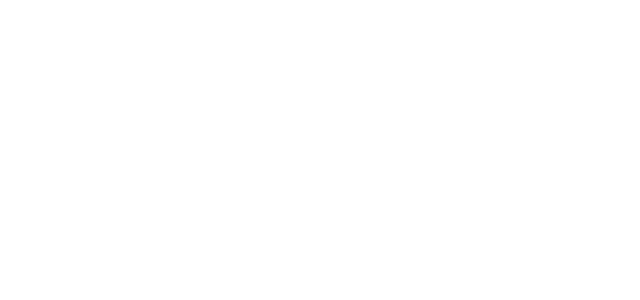
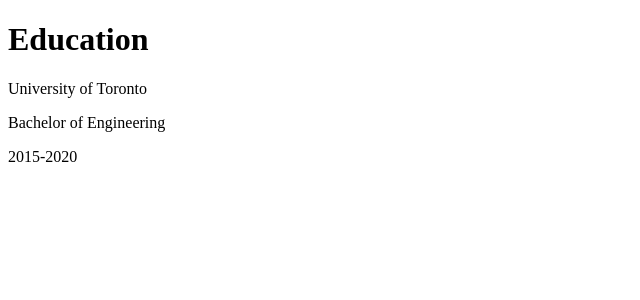
Before and after one commit to jp524/cv-project, a React (Create React App) app: page / in a window 1280 px wide. Shown: the top 300 px of the page, without its empty margins (0-640 px from the left). Built offline with nearby package versions, Linux system fonts and the light colour scheme.

Commit message:
Add Education component with default state

```diff
--- a/src/App.tsx
+++ b/src/App.tsx
@@ -1,8 +1,15 @@
 import React from 'react';
 import './App.css';
+import Education from './components/Education';
 
-function App() {
-  return <div className="App"></div>;
+class App extends React.Component {
+  render() {
+    return (
+      <div className="App">
+        <Education />
+      </div>
+    );
+  }
 }
 
 export default App;
--- /dev/null
+++ b/src/components/Education.tsx
@@ -0,0 +1,29 @@
+import React from 'react';
+import EducationState from '../interfaces/EducationState';
+
+class Education extends React.Component<{}, EducationState> {
+  constructor(props: any) {
+    super(props);
+
+    this.state = {
+      schoolName: 'University of Toronto',
+      degree: 'Bachelor of Engineering',
+      date: '2015-2020',
+    };
+  }
+
+  render() {
+    const { schoolName, degree, date } = this.state;
+
+    return (
+      <div className="education">
+        <h1>Education</h1>
+        <p>{schoolName}</p>
+        <p>{degree}</p>
+        <p>{date}</p>
+      </div>
+    );
+  }
+}
+
+export default Education;
--- /dev/null
+++ b/src/interfaces/EducationState.ts
@@ -0,0 +1,7 @@
+interface EducationState {
+  schoolName: string;
+  degree: string;
+  date: string;
+}
+
+export default EducationState;
```
